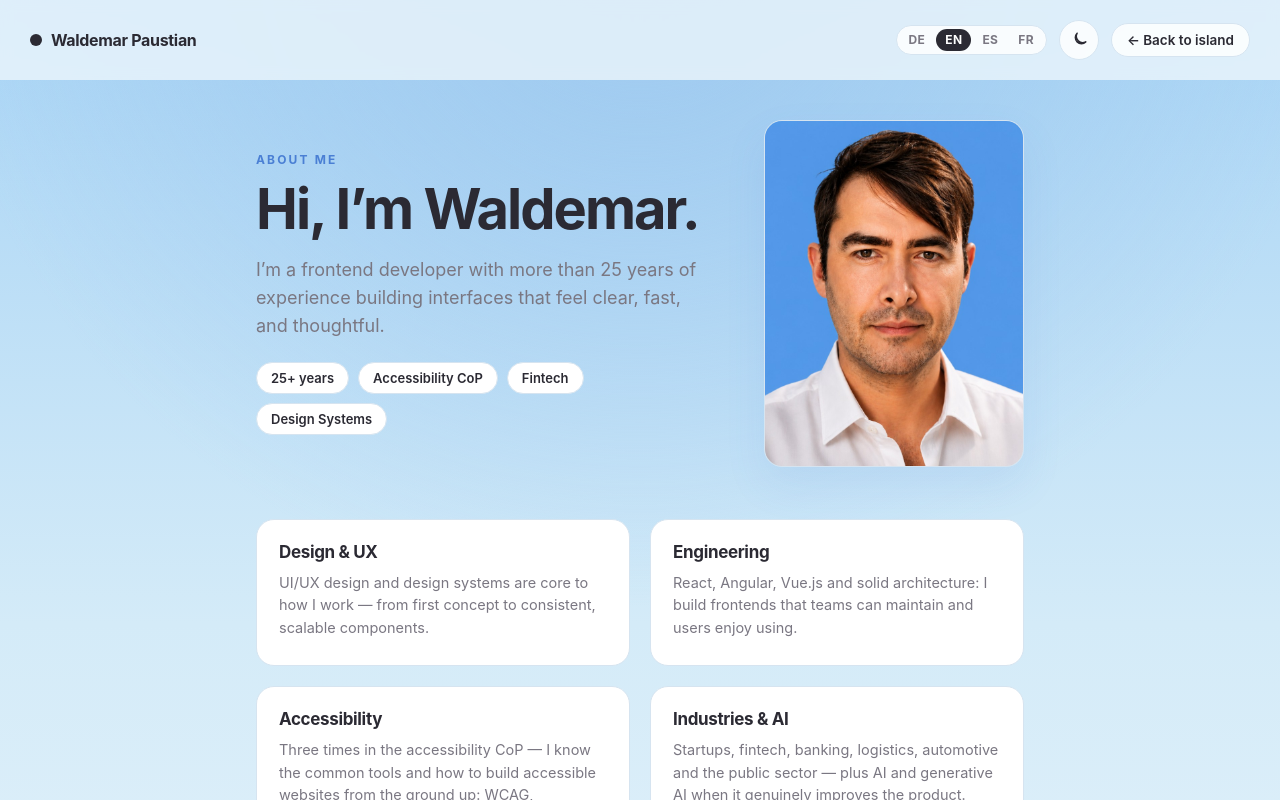
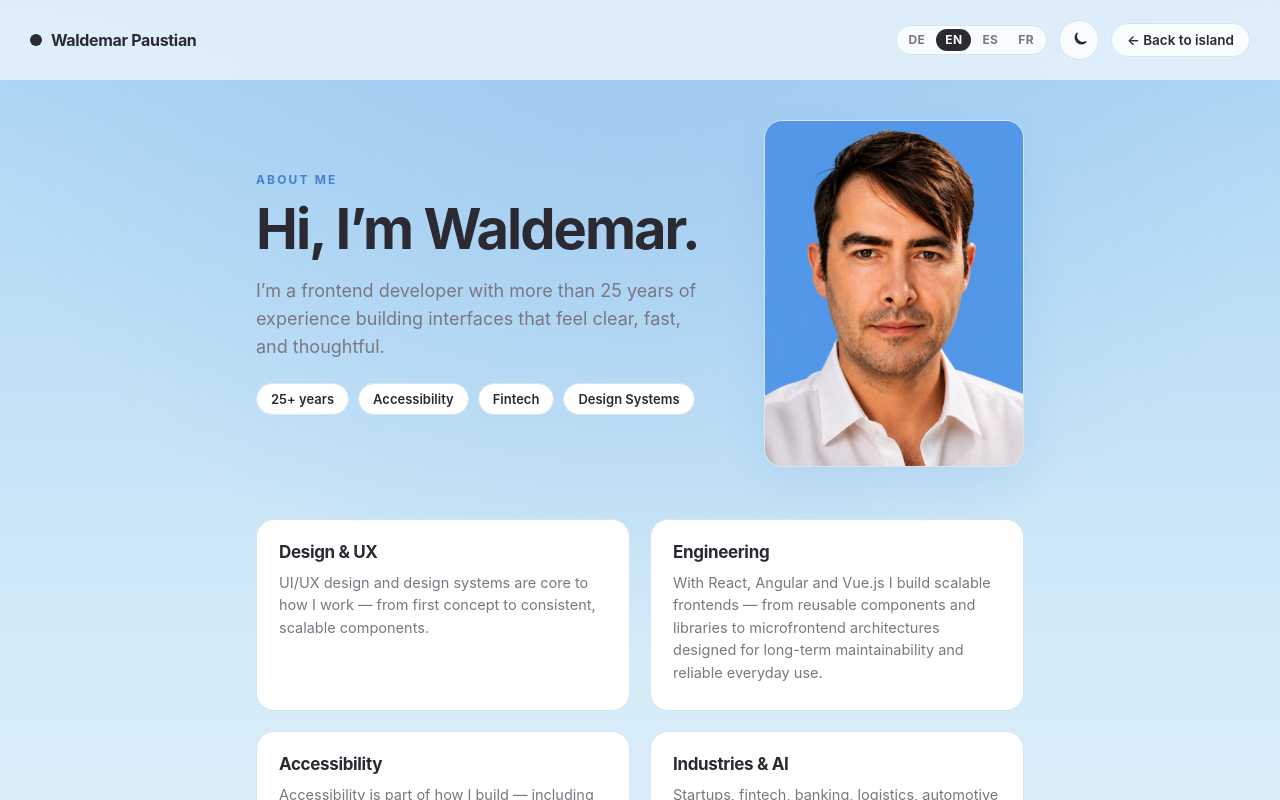
Before and after one commit to waldemarpaustian-engineering/portfolio-diorama-react, a React (Vite) app: page /about in a window 1280 px wide. Shown: the top 800 px of the page. Built offline with nearby package versions, Linux system fonts and the light colour scheme; no server answers.

Commit message:
ABOUT - BARRIEREFREIHEIT

```diff
--- a/src/i18n/index.js
+++ b/src/i18n/index.js
@@ -22,7 +22,7 @@ const resources = {
         eyebrow: 'About me',
         title: 'Hi, I’m Waldemar.',
         intro: 'I’m a frontend developer with more than 25 years of experience building interfaces that feel clear, fast, and thoughtful.',
-        stats: ['25+ years', 'Accessibility CoP', 'Fintech', 'Design Systems'],
+        stats: ['25+ years', 'Accessibility', 'Fintech', 'Design Systems'],
         blocks: [
           {
             title: 'Design & UX',
@@ -30,11 +30,11 @@ const resources = {
           },
           {
             title: 'Engineering',
-            text: 'React, Angular, Vue.js and solid architecture: I build frontends that teams can maintain and users enjoy using.',
+            text: 'With React, Angular and Vue.js I build scalable frontends — from reusable components and libraries to microfrontend architectures designed for long-term maintainability and reliable everyday use.',
           },
           {
             title: 'Accessibility',
-            text: 'Three times in the accessibility CoP — I know the common tools and how to build accessible websites from the ground up: WCAG, semantics, keyboard use, screen readers and meaningful testing.',
+            text: 'Accessibility is part of how I build — including components that are accessible from the start: semantic markup, keyboard navigation and screen readers, with WCAG in mind and practical testing using established tools.',
           },
           {
             title: 'Industries & AI',
@@ -88,7 +88,7 @@ const resources = {
         eyebrow: 'Über mich',
         title: 'Hallo, ich bin Waldemar.',
         intro: 'Ich bin Frontend-Entwickler — seit über 25 Jahren baue ich Weboberflächen, die klar, schnell und angenehm zu nutzen sind.',
-        stats: ['25+ Jahre', 'Barrierefreiheit CoP', 'Fintech', 'Design Systems'],
+        stats: ['25+ Jahre', 'Barrierefreiheit', 'Fintech', 'Design Systems'],
         blocks: [
           {
             title: 'Design & UX',
@@ -96,11 +96,11 @@ const resources = {
           },
           {
             title: 'Entwicklung',
-            text: 'React, Angular, Vue.js und saubere Architektur: ich entwickle Frontends, die Teams pflegen und Nutzer gern bedienen.',
+            text: 'Mit React, Angular und Vue.js realisiere ich skalierbare Frontends — von wiederverwendbaren Komponenten und Libraries bis zu Microfrontend-Architekturen, die langfristig wartbar und im Alltag zuverlässig funktionieren.',
           },
           {
             title: 'Barrierefreiheit',
-            text: 'Dreimal im Barrierefreiheit-CoP — ich kenne die gängigen Tools und weiß, wie man Websites von Anfang an zugänglich baut: WCAG, Semantik, Tastaturbedienung, Screenreader und sinnvolle Tests.',
+            text: 'Barrierefreiheit gehört für mich zum guten Handwerk — auch beim Aufbau von Komponenten: saubere Semantik, Tastaturbedienung und Screenreader von Anfang an, WCAG im Blick und praxisnahe Tests mit etablierten Tools.',
           },
           {
             title: 'Branchen & KI',
@@ -154,7 +154,7 @@ const resources = {
         eyebrow: 'Sobre mí',
         title: 'Hola, soy Waldemar.',
         intro: 'Soy desarrollador frontend con más de 25 años de experiencia creando interfaces claras, rápidas y agradables de usar.',
-        stats: ['25+ años', 'CoP Accesibilidad', 'Fintech', 'Design Systems'],
+        stats: ['25+ años', 'Accesibilidad', 'Fintech', 'Design Systems'],
         blocks: [
           {
             title: 'Diseño & UX',
@@ -162,11 +162,11 @@ const resources = {
           },
           {
             title: 'Desarrollo',
-            text: 'React, Angular, Vue.js y arquitectura sólida: construyo frontends que los equipos pueden mantener y los usuarios disfrutan.',
+            text: 'Con React, Angular y Vue.js desarrollo frontends escalables — desde componentes y librerías reutilizables hasta arquitecturas microfrontend, pensadas para un mantenimiento sostenible y un uso fiable en el día a día.',
           },
           {
             title: 'Accesibilidad',
-            text: 'Tres veces en el CoP de accesibilidad — conozco las herramientas habituales y sé cómo crear sitios accesibles desde el principio: WCAG, semántica, teclado, lectores de pantalla y pruebas con sentido.',
+            text: 'La accesibilidad forma parte de cómo desarrollo — también al construir componentes: marcado semántico, teclado y lectores de pantalla desde el inicio, WCAG como referencia y pruebas prácticas con herramientas consolidadas.',
           },
           {
             title: 'Sectores & IA',
@@ -220,7 +220,7 @@ const resources = {
         eyebrow: 'À propos',
         title: 'Bonjour, je suis Waldemar.',
         intro: 'Je suis développeur frontend avec plus de 25 ans d’expérience à créer des interfaces claires, rapides et agréables à utiliser.',
-        stats: ['25+ ans', 'CoP Accessibilité', 'Fintech', 'Design Systems'],
+        stats: ['25+ ans', 'Accessibilité', 'Fintech', 'Design Systems'],
         blocks: [
           {
             title: 'Design & UX',
@@ -228,11 +228,11 @@ const resources = {
           },
           {
             title: 'Développement',
-            text: 'React, Angular, Vue.js et une architecture solide : je construis des frontends que les équipes peuvent maintenir et que les utilisateurs aiment.',
+            text: 'Avec React, Angular et Vue.js, je conçois des frontends évolutifs — des composants et bibliothèques réutilisables aux architectures microfrontend, pensés pour une maintenance durable et une utilisation fiable au quotidien.',
           },
           {
             title: 'Accessibilité',
-            text: 'Trois fois dans le CoP accessibilité — je connais les outils courants et sais comment concevoir des sites accessibles dès le départ : WCAG, sémantique, clavier, lecteurs d’écran et tests pertinents.',
+            text: 'L’accessibilité fait partie de ma façon de développer — y compris pour les composants : balisage sémantique, clavier et lecteurs d’écran dès la conception, WCAG comme repère et tests concrets avec des outils éprouvés.',
           },
           {
             title: 'Secteurs & IA',
```
